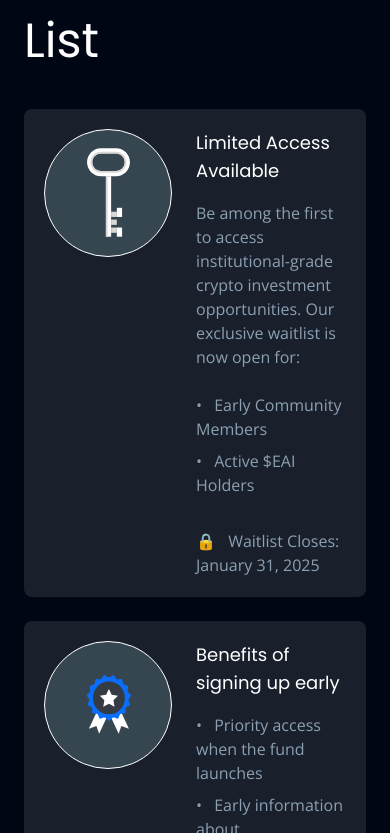
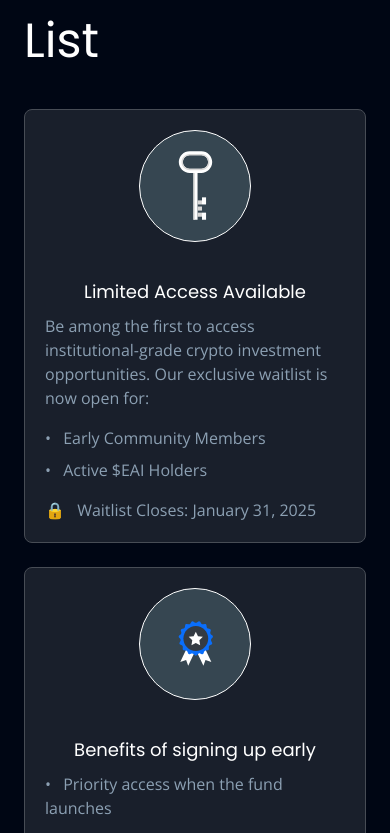
Before and after one commit to oyerohabib/eagle-ai, a Next.js app: page / in a window 390 px wide. Shown: the part 3571-4404 px from the top of the page. Built offline with nearby package versions, Linux system fonts and the light colour scheme.

Commit message:
fix: improved responsiveness of RegisterCard component

```diff
--- a/src/app/components/RegisterCard.tsx
+++ b/src/app/components/RegisterCard.tsx
@@ -16,38 +16,42 @@ const CryptoWaitlistBanner: React.FC<CryptoWaitlistBannerProps> = ({
   src,
 }) => {
   return (
-    <div className="flex flex-col p-5 bg-card text-white rounded-lg w-full max-w-4xl">
-      <div className="flex items-start space-x-6">
+    <div className="flex flex-col p-5 bg-card text-white rounded-lg border border-border w-full max-w-4xl">
+      <div className="flex flex-col md:flex-row gap-5 space-y-4 md:space-y-0 md:space-x-6">
         {/* Key image */}
-        <div className="relative w-32 h-32 flex items-center justify-center rounded-full border border-button-gradient bg-image-container">
-          <Image
-            src={src}
-            alt="Key icon"
-            width={45}
-            height={45}
-            className="object-contain"
-          />
+        <div className="w-full md:w-auto mx-auto flex md:block items-center justify-center">
+          <div className="relative w-28 h-28 flex items-center justify-center rounded-full border border-button-gradient bg-image-container">
+            <Image
+              src={src}
+              alt="Key icon"
+              width={35}
+              height={35}
+              className="object-contain"
+            />
+          </div>
         </div>
 
         {/* Text content */}
         <div className="flex-1">
-          <h2 className="text-lg font-poppins leading-7 mb-4">{title}</h2>
+          <h2 className="text-lg font-poppins leading-7 mb-2 text-center md:text-left">
+            {title}
+          </h2>
           {description && (
-            <p className="text-base text-text font-openSans mb-6">
+            <p className="text-base text-text font-openSans mb-4 text-left">
               {description}
             </p>
           )}
 
-          <ul className="space-y-2 mb-8 text-base text-text font-openSans">
+          <ul className="space-y-2 mb-4 text-base text-text font-openSans text-left">
             {items?.map((item, index) => (
-              <li key={index} className="">
+              <li key={index}>
                 <span className="mr-2">•</span> {item}
               </li>
             ))}
           </ul>
 
           {waitlistDeadline && (
-            <div className="text-base text-text font-openSans">
+            <div className="text-base text-text font-openSans text-left">
               <span className="mr-2">🔒</span> Waitlist Closes:{" "}
               {waitlistDeadline}
             </div>
```
